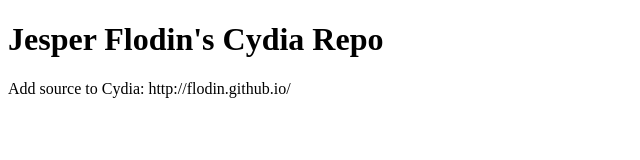
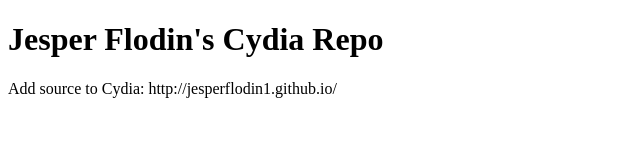
Before and after one commit to Jesperflodin1/jesperflodin1.github.io, a plain HTML site: page index.html in a window 1280 px wide. Shown: the full height of the page, 0-640 px from the left. Drawn offline with Linux system fonts and the light colour scheme.

Commit message:
changed repo url

```diff
--- a/index.html
+++ b/index.html
@@ -2,5 +2,5 @@
 <html>
 <body>
 <h1>Jesper Flodin's Cydia Repo</h1>
-<p>Add source to Cydia: http://flodin.github.io/</p>
+<p>Add source to Cydia: http://jesperflodin1.github.io/</p>
 </html>
```
